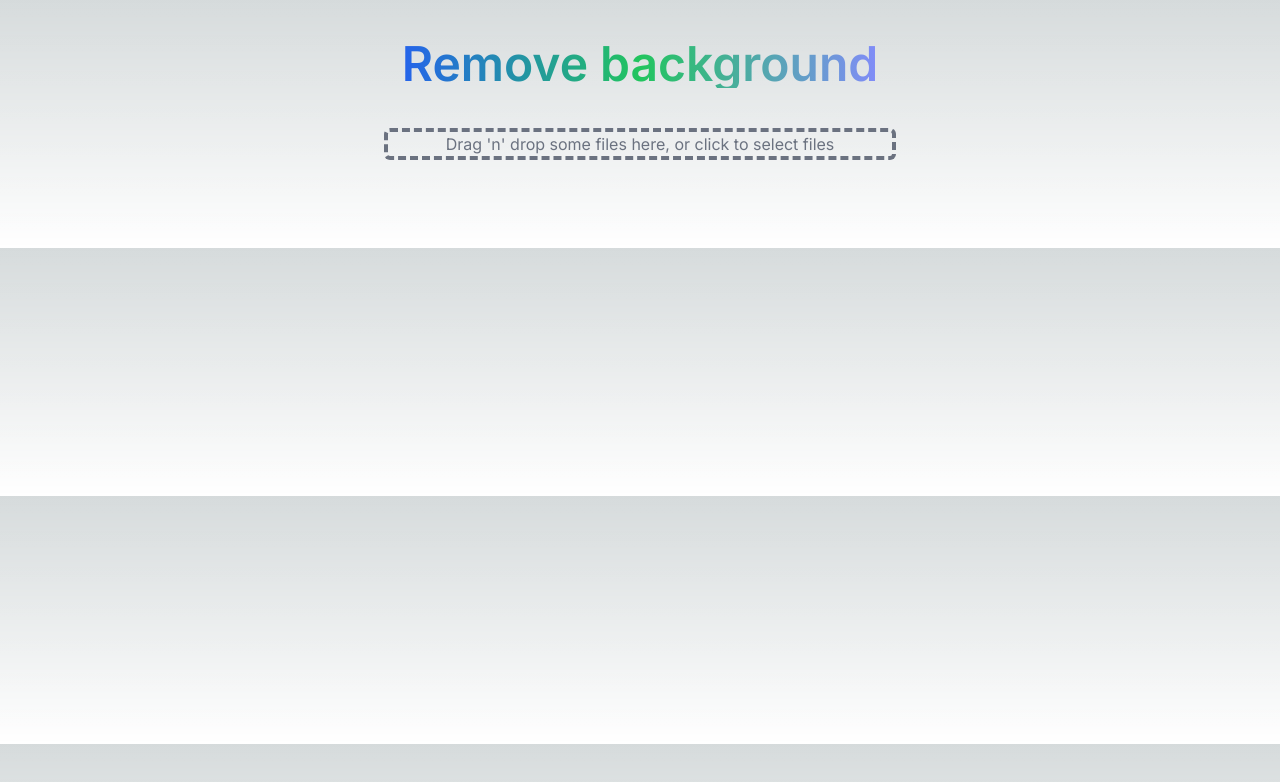
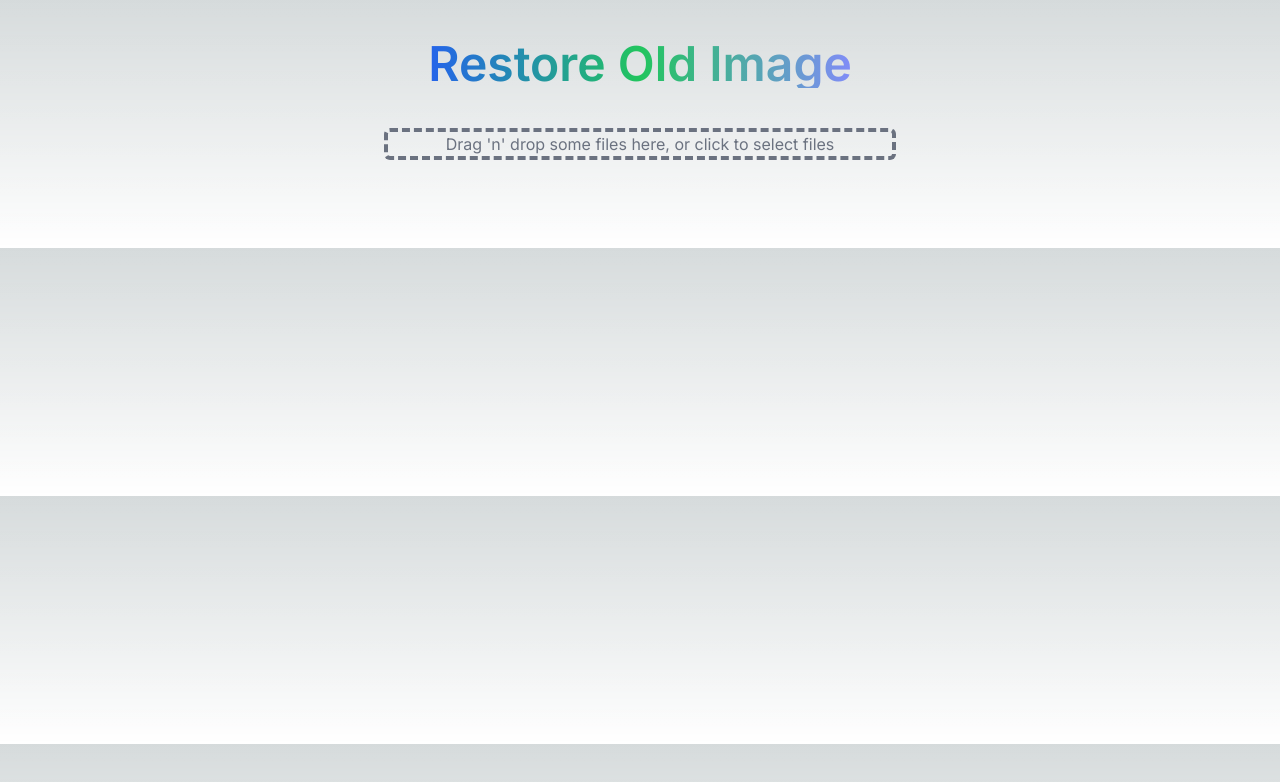
Before and after one commit to misellany/ai-remove-background-app, a Next.js app: page / in a window 1280 px wide. Shown: the top 782 px of the page. Built offline with nearby package versions, Linux system fonts and the light colour scheme.

Commit message:
Changed title

```diff
--- a/app/page.tsx
+++ b/app/page.tsx
@@ -95,7 +95,7 @@
       {/* Header Section */}
       <section className="text-center mb-10">
         <h1 className="font-semibold text-transparent text-5xl bg-gradient-to-r from-blue-600 via-green-500 to-indigo-400 inline-block bg-clip-text">
-          Remove background
+        Restore Old Image
         </h1>
       </section>
 
@@ -137,7 +137,7 @@
               className={`text-white text-lg bg-gradient-to-r from-purple-500 to-pink-500 hover:bg-gradient-to-l rounded-lg px-4 py-2 text-center mb-2" ${
                 loading && "cursor-progress"
               }`} >
-              Remove background
+              Restore
             </button>
           </div>
         )}
```
